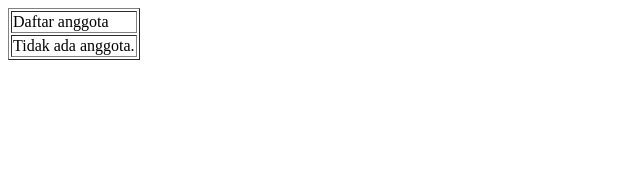
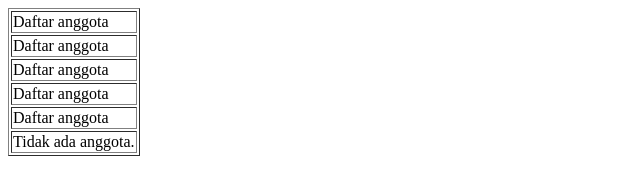
Before and after one commit to TeukuRifal/-INF206-2024-1-SeaTrack, a plain HTML site: page index.html in a window 1280 px wide. Shown: the whole page, without its empty margins (0-640 px from the left). Drawn offline with Linux system fonts and the light colour scheme.

Commit message:
Update index.html

```diff
--- a/index.html
+++ b/index.html
@@ -6,6 +6,10 @@
 <body>
 <table border=”0”>
 <tr><td>Daftar anggota</td></tr>
+  <tr><td>Daftar anggota</td></tr>
+  <tr><td>Daftar anggota</td></tr>
+  <tr><td>Daftar anggota</td></tr>
+  <tr><td>Daftar anggota</td></tr>
 <tr><td>Tidak ada anggota.</td></tr>
 </table>
 </body>
```
